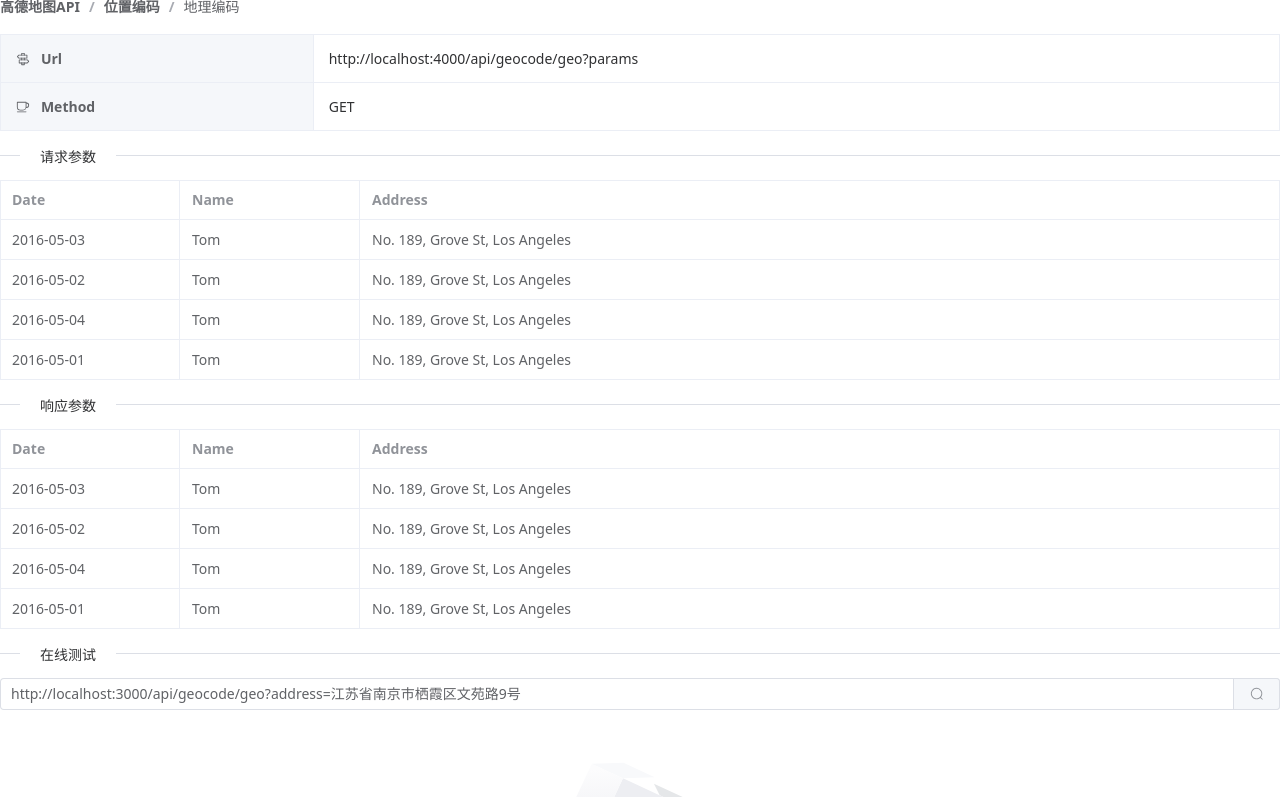
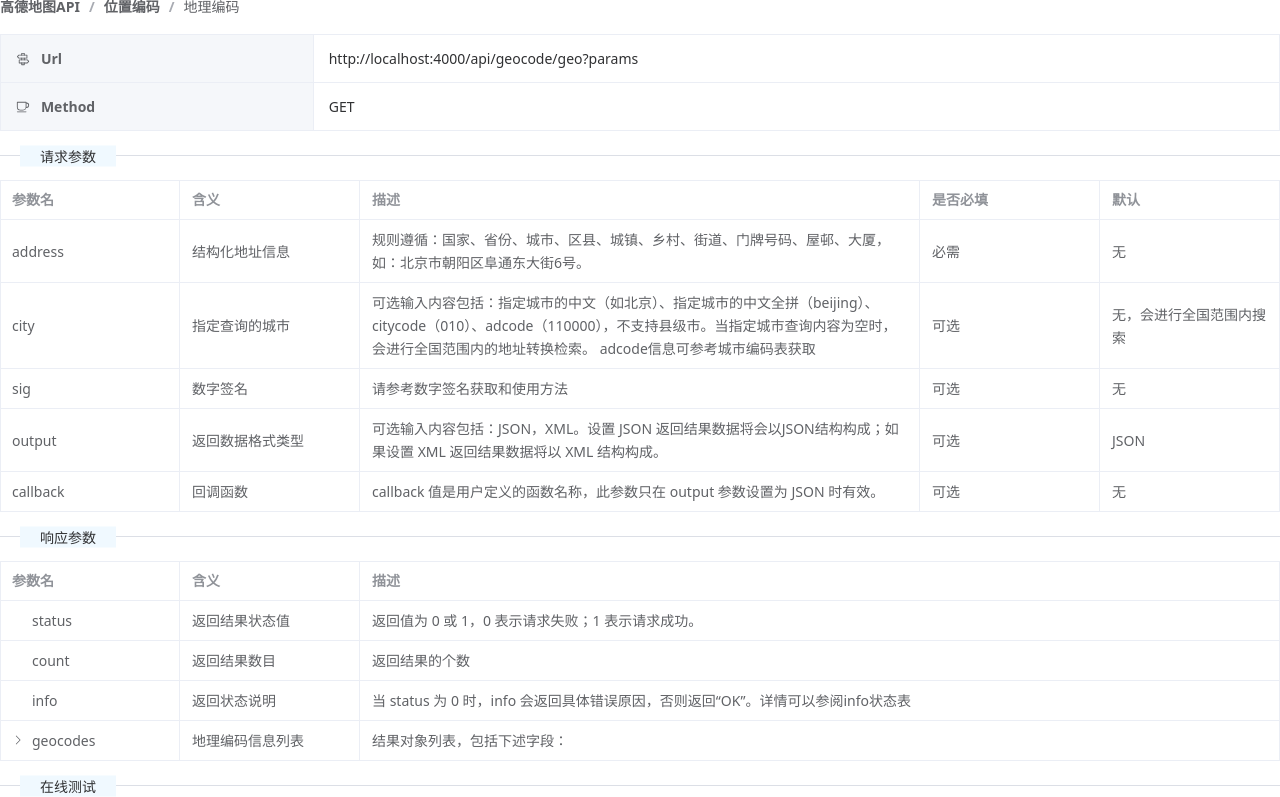
Before and after one commit to yongqi02/GaoDeDiTu, a Nuxt app: page /GeocodeGeo in a window 1280 px wide. Shown: the top 797 px of the page. Built offline with nearby package versions, Linux system fonts and the light colour scheme.

Commit message:
feat: finish geocode/geo page

```diff
--- a/package.json
+++ b/package.json
@@ -23,6 +23,7 @@
     "nuxt": "^3.6.5"
   },
   "dependencies": {
+    "less": "^4.1.3",
     "typescript": "^5.1.6"
   },
   "config": {
--- a/pages/(components)/GeocodeGeo.vue
+++ b/pages/(components)/GeocodeGeo.vue
@@ -6,27 +6,130 @@
 } from '@element-plus/icons-vue';
 import {ref} from 'vue';
 
-const tableData = [
+const requestData = [
 	{
-		date: '2016-05-03',
-		name: 'Tom',
-		address: 'No. 189, Grove St, Los Angeles',
+		name: 'address',
+		meaning: '结构化地址信息',
+		description: '规则遵循：国家、省份、城市、区县、城镇、乡村、街道、门牌号码、屋邨、大厦，如：北京市朝阳区阜通东大街6号。',
+		must: '必需',
+		default: '无'
 	},
 	{
-		date: '2016-05-02',
-		name: 'Tom',
-		address: 'No. 189, Grove St, Los Angeles',
+		name: 'city',
+		meaning: '指定查询的城市',
+		description: '可选输入内容包括：指定城市的中文（如北京）、指定城市的中文全拼（beijing）、citycode（010）、adcode（110000），不支持县级市。当指定城市查询内容为空时，会进行全国范围内的地址转换检索。\n' +
+				'\n' +
+				'adcode信息可参考城市编码表获取',
+		must: '可选',
+		default: '无，会进行全国范围内搜索'
 	},
 	{
-		date: '2016-05-04',
-		name: 'Tom',
-		address: 'No. 189, Grove St, Los Angeles',
+		name: 'sig',
+		meaning: '数字签名',
+		description: '请参考数字签名获取和使用方法',
+		must: '可选',
+		default: '无'
 	},
 	{
-		date: '2016-05-01',
-		name: 'Tom',
-		address: 'No. 189, Grove St, Los Angeles',
+		name: 'output',
+		meaning: '返回数据格式类型',
+		description: '可选输入内容包括：JSON，XML。设置 JSON 返回结果数据将会以JSON结构构成；如果设置 XML 返回结果数据将以 XML 结构构成。',
+		must: '可选',
+		default: 'JSON'
 	},
+	{
+		name: 'callback',
+		meaning: '回调函数',
+		description: 'callback 值是用户定义的函数名称，此参数只在 output 参数设置为 JSON 时有效。',
+		must: '可选',
+		default: '无'
+	},
+];
+
+const responseData = [
+	{
+		name: 'status',
+		meaning: '返回结果状态值',
+		description: '返回值为 0 或 1，0 表示请求失败；1 表示请求成功。',
+	},
+	{
+		name: 'count',
+		meaning: '返回结果数目',
+		description: '返回结果的个数',
+	},
+	{
+		name: 'info',
+		meaning: '返回状态说明',
+		description: '当 status 为 0 时，info 会返回具体错误原因，否则返回“OK”。详情可以参阅info状态表',
+	},
+	{
+		id: 4,
+		name: 'geocodes',
+		meaning: '地理编码信息列表',
+		description: '结果对象列表，包括下述字段：',
+		children: [
+			{
+				id: 41,
+				name: 'country',
+				meaning: '国家',
+				description: '国内地址默认返回中国'
+			},
+			{
+				id: 42,
+				name: 'province',
+				meaning: '地址所在的省份名',
+				description: '例如：北京市。此处需要注意的是，中国的四大直辖市也算作省级单位。'
+			},
+			{
+				id: 43,
+				name: 'city',
+				meaning: '地址所在的城市名',
+				description: '例如：北京市'
+			},
+			{
+				id: 44,
+				name: 'citycode',
+				meaning: '城市编码',
+				description: '例如：010'
+			},
+			{
+				id: 45,
+				name: 'district',
+				meaning: '地址所在的区',
+				description: '例如：朝阳区'
+			},
+			{
+				id: 46,
+				name: 'street',
+				meaning: '街道',
+				description: '例如：阜通东大街'
+			},
+			{
+				id: 47,
+				name: 'number',
+				meaning: '门牌',
+				description: '例如：6号'
+			},
+			{
+				id: 48,
+				name: 'adcode',
+				meaning: '区域编码',
+				description: '例如：110101'
+			},
+			{
+				id: 49,
+				name: 'location',
+				meaning: '坐标点',
+				description: '经度，纬度'
+			},
+			{
+				id: 50,
+				name: 'level',
+				meaning: '匹配级别',
+				description: '参见下方的地理编码匹配级别列表'
+			},
+		]
+	}
 ];
 let url = ref('http://localhost:3000/api/geocode/geo?address=江苏省南京市栖霞区文苑路9号');
 </script>
@@ -68,17 +171,23 @@
 		</el-descriptions-item>
 	</el-descriptions>
 	<el-divider content-position="left">请求参数</el-divider>
-	<el-table :data="tableData" border style="width: 100%">
-		<el-table-column prop="date" label="Date" width="180" />
-		<el-table-column prop="name" label="Name" width="180" />
-		<el-table-column prop="address" label="Address" />
-	</el-table>
+	<client-only>
+		<el-table :data="requestData" border style="width: 100%">
+			<el-table-column prop="name" label="参数名" width="180" />
+			<el-table-column prop="meaning" label="含义" width="180" />
+			<el-table-column prop="description" label="描述" />
+			<el-table-column prop="must" label="是否必填" width="180"/>
+			<el-table-column prop="default" label="默认" width="180"/>
+		</el-table>
+	</client-only>
 	<el-divider content-position="left">响应参数</el-divider>
-	<el-table :data="tableData" border style="width: 100%">
-		<el-table-column prop="date" label="Date" width="180" />
-		<el-table-column prop="name" label="Name" width="180" />
-		<el-table-column prop="address" label="Address" />
-	</el-table>
+	<client-only>
+		<el-table :data="responseData" border style="width: 100%" row-key="id">
+			<el-table-column prop="name" label="参数名" width="180" />
+			<el-table-column prop="meaning" label="含义" width="180" />
+			<el-table-column prop="description" label="描述" />
+		</el-table>
+	</client-only>
 	<el-divider content-position="left">在线测试</el-divider>
 	<el-input
 			v-model="url"
@@ -92,12 +201,12 @@
 </div>
 </template>
 
-<style scoped>
+<style scoped lang="less">
 .cell-item {
 	display: flex;
 	align-items: center;
 }
-.el-divider__text {
-	background-color: initial;
+:deep(.el-divider__text) {
+	background-color: #f0f9ff!important;
 }
 </style>
```
Also changed, not shown: 1 other file (tests, documents, lock files or other folders).
